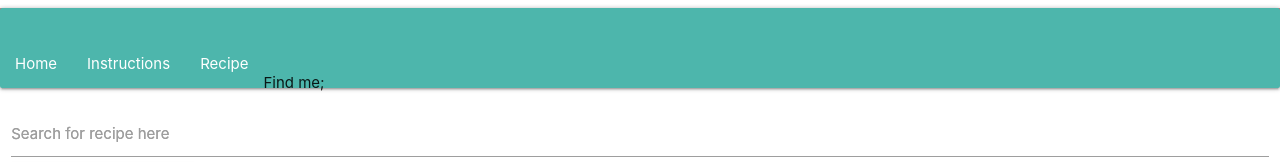
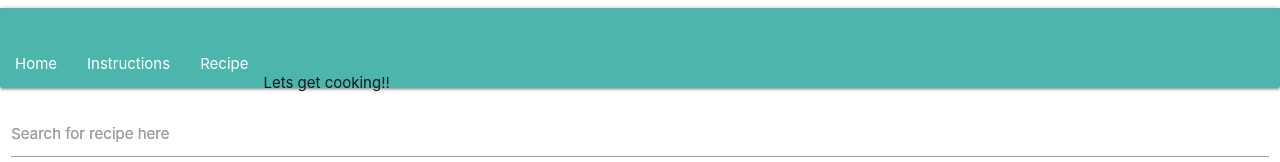
Before and after one commit to sindhubedare/recipe-search, a React (Create React App) app: page /Recipe in a window 1280 px wide. Shown: the top 162 px of the page. Built offline with nearby package versions, Linux system fonts and the light colour scheme.

Commit message:
cooking class

```diff
--- a/src/Components/Header.js
+++ b/src/Components/Header.js
@@ -25,12 +25,12 @@
 class Header extends React.Component{
  constructor(props) {
      super(props);
-     this.header = "Find me"
+     this.header = "Lets get cooking!!"
  }
  render (){
      return(
-     <div>
-         {this.header};
+     <div className="cooking">
+         {this.header}
      </div>
      );
  }
```
